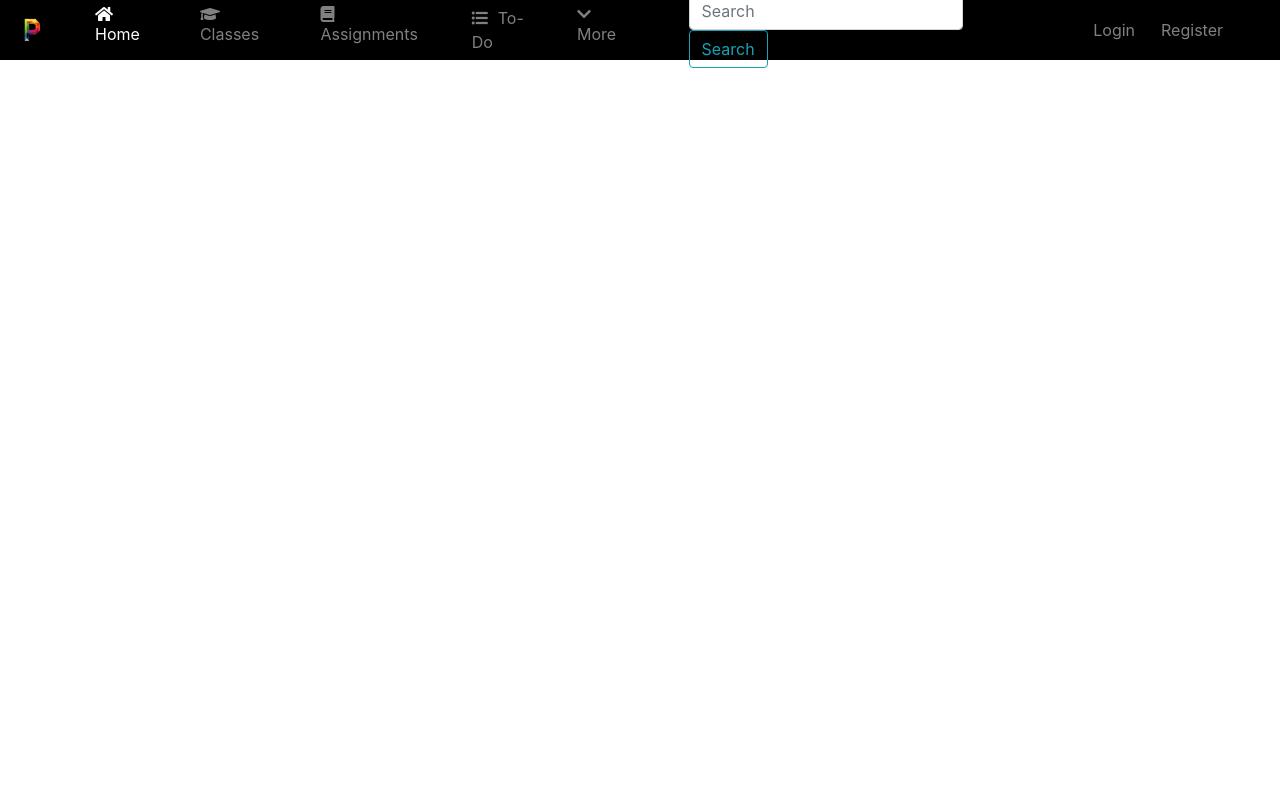
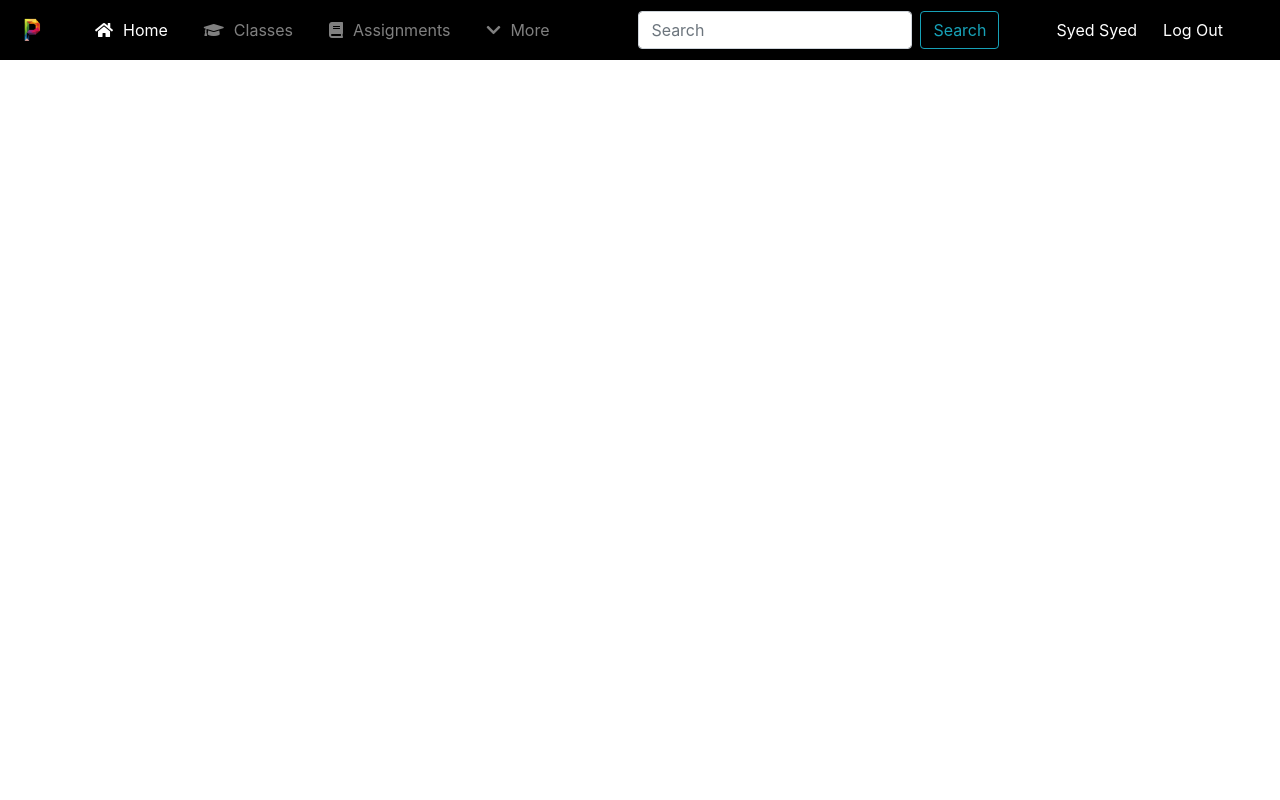
Before and after one commit to SyeedHasan/TeachMe, a PHP site: page / in a window 1280 px wide. Run offline with PHP 8.4, Linux system fonts and the light colour scheme; a user stored in the database is signed in; data comes from the database, SQL or seed files in the repository; some libraries are stand-ins or nearby versions.

Commit message:
fixed navbar
1. added name
2. added logout
3. fixed toggler
4. fixed colors a bit
5. added settings, made header. Fixing in next commit

* REVERT IF HEADER FAILS *

```diff
--- a/assets/css/home.css
+++ b/assets/css/home.css
@@ -1,3 +1,7 @@
+body {
+    min-width: 450px;
+}
+
 /* .nav-item:hover {
     transition: all 1.5s;
 } */
@@ -85,3 +89,7 @@ a.nav-link i {
 }
 
 */
+
+.navbar-dark .navbar-nav .white {
+    color: white;
+}
--- a/assets/js/main.js
+++ b/assets/js/main.js
@@ -44,6 +44,8 @@ inputElements.forEach((data) => {
 
 });
 
+
+
 // Show or hide the password on login/signup
 
 var passBtn = document.querySelector('.btn-show-pass');
--- a/includes/form_handlers/login_handler.php
+++ b/includes/form_handlers/login_handler.php
@@ -21,6 +21,8 @@ if(isset($_POST['loginButton'])){
         //Login successfully
         $row = mysqli_fetch_array($check_database_query);
         $username = $row['username'];
+        $firstName = $row['first_name'];
+        $lastName = $row['last_name'];
 
         $user_closed_query = mysqli_query($con, "SELECT * FROM users WHERE EMAIL='$email' AND user_closed='yes' ");
 
@@ -32,6 +34,8 @@ if(isset($_POST['loginButton'])){
 
         //New session for user
         $_SESSION['username'] = $username;
+        $_SESSION['firstName'] = $firstName;
+        $_SESSION['lastName'] = $lastName;
 
         //After login, move to
         header("Location: index.php");
--- a/index.php
+++ b/index.php
@@ -1,87 +1,99 @@
 <?php
+
+require 'config/config.php';
+
+if (isset($_SESSION['username'])) {
+    //If user is logged in, it contains the username
+    $userLoggedIn = $_SESSION['username'];
+    $firstName = $_SESSION['firstName'];
+    $lastName = $_SESSION['lastName'];
+
+    $user_details_query = mysqli_query($con, "SELECT * FROM users WHERE username='$userLoggedIn'");
+
+    $user = mysqli_fetch_array($user_details_query);
+    //Has an array of all user data.
+
+} else {
+    header("Location: login.php");
+}
 
 ?>
 
 <html lang="en">
+
 <head>
     <meta charset="UTF-8">
     <meta name="viewport" content="width=device-width, initial-scale=1.0">
     <meta http-equiv="X-UA-Compatible" content="ie=edge">
     <title>Home Page</title>
     <link rel="icon" type="image/png" sizes="96x96" href="assets/images/icons/favicons/icons.png">
-    <link rel="stylesheet" href="https://use.fontawesome.com/releases/v5.1.0/css/all.css" integrity="sha384-lKuwvrZot6UHsBSfcMvOkWwlCMgc0TaWr+30HWe3a4ltaBwTZhyTEggF5tJv8tbt" crossorigin="anonymous">
+    <link rel="stylesheet" href="https://use.fontawesome.com/releases/v5.1.0/css/all.css" integrity="sha384-lKuwvrZot6UHsBSfcMvOkWwlCMgc0TaWr+30HWe3a4ltaBwTZhyTEggF5tJv8tbt"
+        crossorigin="anonymous">
 
-    <link rel="stylesheet"
-    href="https://maxcdn.bootstrapcdn.com/bootstrap/4.0.0/css/bootstrap.min.css"
-    integrity="sha384-Gn5384xqQ1aoWXA+058RXPxPg6fy4IWvTNh0E263XmFcJlSAwiGgFAW/dAiS6JXm"
+    <link rel="stylesheet" href="https://maxcdn.bootstrapcdn.com/bootstrap/4.0.0/css/bootstrap.min.css" integrity="sha384-Gn5384xqQ1aoWXA+058RXPxPg6fy4IWvTNh0E263XmFcJlSAwiGgFAW/dAiS6JXm"
         crossorigin="anonymous">
     <link rel="stylesheet" href="assets/css/home.css">
 </head>
+
 <body>
 
-   <!-- <div class="nav">
-        <ul class="nav-linksLeft">
-            <li>Home</li>
-            <li>Classes</li>
-            <li>Profile</li>
-        </ul>
-        <!-- <p class="logo" >EdModo</p>
-        <ul class="nav-linksRight">
-            <li>Home</li>
-            <li>Classes</li>
-            <li>Profile</li>
-        </ul>
-    </div> -->
     <nav class="navbar navbar-expand-xl navbar-dark bg-black">
+
+        <button class="navbar-toggler" type="button" data-toggle="collapse" data-target="#navbarSupportedContent" aria-controls="navbarSupportedContent"
+            aria-expanded="false" aria-label="Toggle navigation">
+            <i class="fas fa-bars"></i>
+        </button>
+
         <a class="navbar-brand" href="index.php">
-      <img src="assets/images/logos/pl.png" width="30" height="30" alt=""></a>
+            <img src="assets/images/logos/pl.png" width="30" height="30" alt="">
+        </a>
+
 
         <!-- These are the logos without the toggling effect applied to them -->
-          <div class="d-flex order-lg-1 mr-auto pr-2">
+        <div class="d-flex order-lg-1 ml-auto pr-2">
             <ul class="navbar-nav flex-row">
                 <li class="nav-item mx-2 mx-lg-0">
-                <a class="nav-link" href="#">Login</a>
+                    <a class="nav-link white" href="#"><?php echo $firstName . " " . $lastName; ?></a>
                 </li>
                 <li class="nav-item">
-                <a class="nav-link" href="#">Register</a>
+                    <a class="nav-link white" href="includes/handlers/logout.php">Log Out</a>
                 </li>
             </ul>
         </div>
-
-
-  <button class="navbar-toggler" type="button" data-toggle="collapse" data-target="#navbarSupportedContent" aria-controls="navbarSupportedContent" aria-expanded="false" aria-label="Toggle navigation">
-    <i class="fas fa-bars"></i>
-  </button>
 
         <!-- Icons to be toggled -->
         <div class="collapse navbar-collapse" id="navbarSupportedContent">
             <ul class="navbar-nav mr-auto">
                 <li class="nav-item active">
-        <a class="nav-link" href="#"><i class="fas fa-home"></i>Home <span class="sr-only">(current)</span></a>
+                    <a class="nav-link" href="#">
+                        <i class="fas fa-home"></i>Home
+                        <span class="sr-only">(current)</span>
+                    </a>
                 </li>
                 <li class="nav-item">
-        <a class="nav-link" href="#"><i class="fas fa-graduation-cap"></i>Classes</a>
+                    <a class="nav-link" href="#">
+                        <i class="fas fa-graduation-cap"></i>Classes</a>
                 </li>
                 <li class="nav-item">
-        <a class="nav-link" href="#"><i class="fas fa-book"></i>Assignments</a>
+                    <a class="nav-link" href="#">
+                        <i class="fas fa-book"></i>Assignments</a>
                 </li>
-      <li class="nav-item">
-        <a class="nav-link" href="#"><i class="fas fa-list-ul"></i>To-Do</a>
-      </li>
+                <!-- <li class="nav-item">
+                    <a class="nav-link" href="#">
+                        <i class="fas fa-list-ul"></i>To-Do</a>
+                </li> -->
                 <li class="nav-item dropdown">
-        <a class="nav-link dropdown-toggle" href="#" id="navbarDropdown" role="button" data-toggle="dropdown" aria-haspopup="true" aria-expanded="false">
+                    <a class="nav-link dropdown-toggle" href="#" id="navbarDropdown" role="button" data-toggle="dropdown" aria-haspopup="true"
+                        aria-expanded="false">
                         <i class="fas fa-chevron-down"></i>More
                     </a>
                     <div class="dropdown-menu" aria-labelledby="navbarDropdown">
-          <a class="dropdown-item" href="#">Profile</a>
-          <a class="dropdown-item" href="#">Settings</a>
+                        <a class="dropdown-item" href="#">Y</a>
+                        <a class="dropdown-item" href="settings.php">Settings</a>
                         <div class="dropdown-divider"></div>
-          <a class="dropdown-item" href="#">Log Out</a>
+                        <a class="dropdown-item" href="#"><i class="fas fa-list-ul"></i>To-Do</a>
                     </div>
                 </li>
-      <!-- <li class="nav-item">
-        <a class="nav-link disabled" href="#">Disabled</a>
-      </li> -->
             </ul>
             <form class="form-inline my-2 my-lg-0">
                 <input class="form-control mr-sm-2" type="search" placeholder="Search" aria-label="Search">
@@ -92,9 +104,13 @@
 
 
 
-    <script src="assets/js/main.js"></script>
-    <script src="https://code.jquery.com/jquery-3.2.1.slim.min.js" integrity="sha384-KJ3o2DKtIkvYIK3UENzmM7KCkRr/rE9/Qpg6aAZGJwFDMVNA/GpGFF93hXpG5KkN" crossorigin="anonymous"></script>
-<script src="https://cdnjs.cloudflare.com/ajax/libs/popper.js/1.12.9/umd/popper.min.js" integrity="sha384-ApNbgh9B+Y1QKtv3Rn7W3mgPxhU9K/ScQsAP7hUibX39j7fakFPskvXusvfa0b4Q" crossorigin="anonymous"></script>
-<script src="https://maxcdn.bootstrapcdn.com/bootstrap/4.0.0/js/bootstrap.min.js" integrity="sha384-JZR6Spejh4U02d8jOt6vLEHfe/JQGiRRSQQxSfFWpi1MquVdAyjUar5+76PVCmYl" crossorigin="anonymous"></script>
+    <!-- <script src="assets/js/main.js"></script> -->
+    <script src="https://code.jquery.com/jquery-3.2.1.slim.min.js" integrity="sha384-KJ3o2DKtIkvYIK3UENzmM7KCkRr/rE9/Qpg6aAZGJwFDMVNA/GpGFF93hXpG5KkN"
+        crossorigin="anonymous"></script>
+    <script src="https://cdnjs.cloudflare.com/ajax/libs/popper.js/1.12.9/umd/popper.min.js" integrity="sha384-ApNbgh9B+Y1QKtv3Rn7W3mgPxhU9K/ScQsAP7hUibX39j7fakFPskvXusvfa0b4Q"
+        crossorigin="anonymous"></script>
+    <script src="https://maxcdn.bootstrapcdn.com/bootstrap/4.0.0/js/bootstrap.min.js" integrity="sha384-JZR6Spejh4U02d8jOt6vLEHfe/JQGiRRSQQxSfFWpi1MquVdAyjUar5+76PVCmYl"
+        crossorigin="anonymous"></script>
 </body>
+
 </html>
```
Also changed, not shown: includes/handlers/logout.php (added, +10 -0 lines), login.php (+7 -3 lines), includes/header.php (added), settings.php (added). Lines whose indentation alone changed are shown as unchanged.
